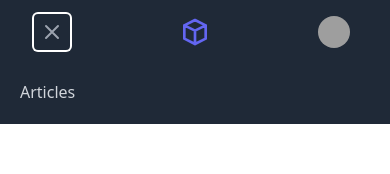
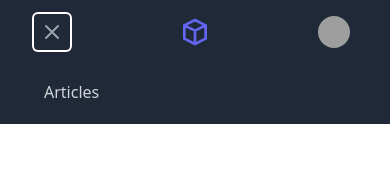
Before and after one commit to r-freeman/react-articles-client, a React (Create React App) app: page / in a window 390 px wide. Both pictures are taken after a click on the button "Open main menu". Shown: the top 174 px of the page. Built offline with nearby package versions, Linux system fonts and the light colour scheme; no server answers; grey boxes are pictures that could not be loaded; a web font is replaced by a local one; what @tailwindcss/typography would draw is missing.

Commit message:
Updated Nav component

```diff
--- a/src/components/Nav.js
+++ b/src/components/Nav.js
@@ -100,9 +100,9 @@ function Nav() {
                 </div>
             </div>
             <div className={`${!navMenu ? 'hidden' : 'sm:hidden'}`} id="mobile-menu">
-                <div className="px-2 pt-2 pb-3 space-y-1">
+                <div className="px-8 pt-2 pb-3 space-y-1">
                     <NavLink to="/articles"
-                             className={`${isCurrentPath('/articles') ? 'bg-gray-900 text-white' : 'text-gray-300 hover:bg-gray-700 hover:text-white'} block px-3 py-2 rounded-md text-base font-medium`}
+                             className={`${isCurrentPath('articles') ? 'bg-gray-900 text-white' : 'text-gray-300 hover:text-white'} block px-3 py-2 rounded-md hover:bg-gray-700 text-base font-medium`}
                              aria-current="page">Articles</NavLink>
                 </div>
             </div>
```
